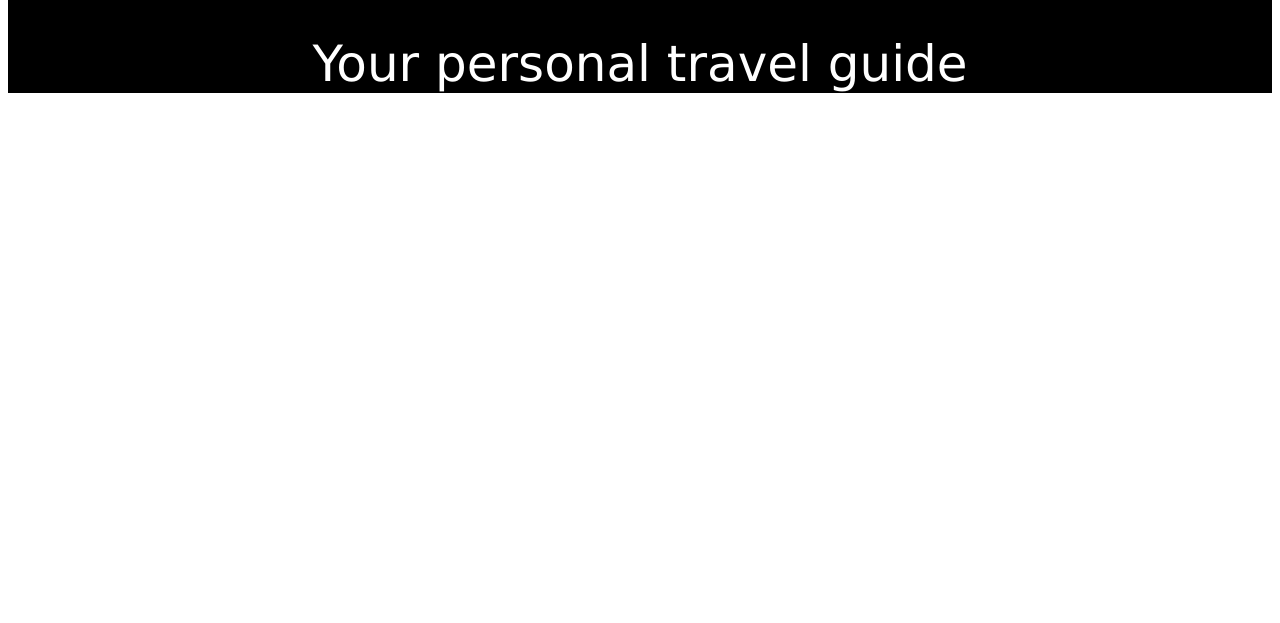
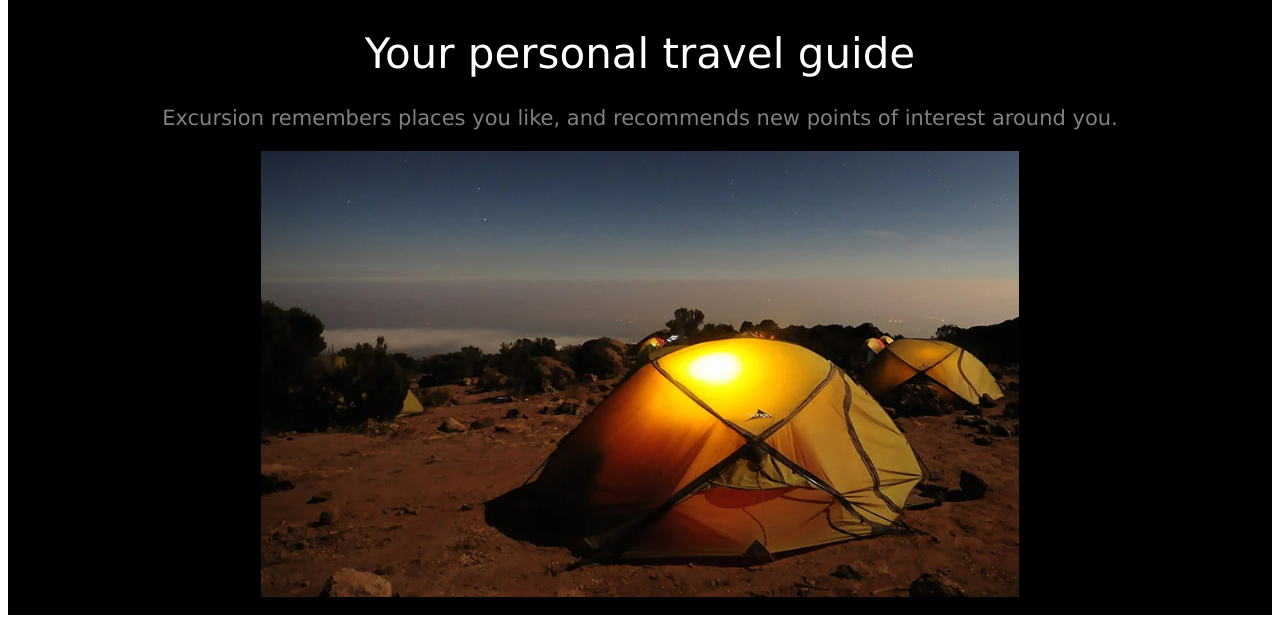
Before and after one commit to JimmyEllercamp/excursion, a plain HTML site: page index.html in a window 1280 px wide. Shown: the part 312-935 px from the top of the page. Before the commit the page ends 800 px from the top, so only its background shows below. Drawn offline with Linux system fonts and the light colour scheme.

Commit message:
campsite image added

```diff
--- a/index.html
+++ b/index.html
@@ -14,7 +14,9 @@
                 <source src="./resources/video/excursion.mp4" type="video/mp4">
                     Video not supported
             </video>
-            <h1>Your personal travel guide</h1>
+            <h1 class="yptg">Your personal travel guide</h1>
+            <p class="about_p">Excursion remembers places you like, and recommends new points of interest around you.</p>
+            <img src="./resources/images/camp.webp">Campsite beneath the stars</img>
         </body>
         <footer>
 
--- a/resources/css/style.css
+++ b/resources/css/style.css
@@ -4,6 +4,18 @@ h1 {
   font-size: 50px;
   color: white;
   text-align: center;
+}
+
+h1.yptg {
+    font-size: 42px;
+    font-weight: 300;
+    font-family: Verdana;
+}
+
+.about_p {
+    font-family: verdana;
+    font-size: 21px;
+    color: gray;
 }
 
 .dlink {
@@ -16,3 +28,10 @@ main {
     background-color: black;
     text-align: center;
 }
+
+img {
+    display: block;
+    margin-left: auto;
+    margin-right: auto;
+    width: 60%;
+  }
```
